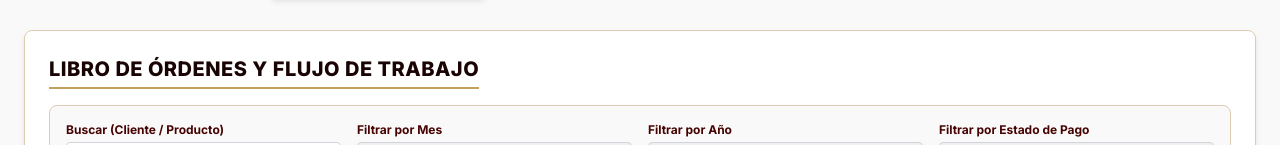
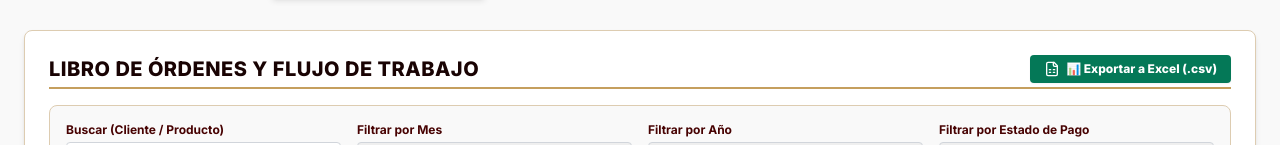
Before and after one commit to Tomased12/Ragucci-Sitema-nuevo, a React (Vite) app: page / in a window 1280 px wide. Both pictures are taken after a click on the button "REGISTRO GENERAL". Shown: the part 236-381 px from the top of the page. Built offline with nearby package versions, Linux system fonts and the light colour scheme; no server answers; the database is empty; a web font is replaced by a local one.

Commit message:
Agregar funcionalidad de exportar Registro de Órdenes y Balance Financiero a planillas Excel (.csv)

```diff
--- a/src/components/balance/BalanceDashboard.tsx
+++ b/src/components/balance/BalanceDashboard.tsx
@@ -15,8 +15,10 @@ import {
   Info,
   HelpCircle,
   Calculator,
-  CheckCircle2
+  CheckCircle2,
+  FileSpreadsheet
 } from 'lucide-react';
+import { exportBalanceToCSV } from '../../utils/exportCsv';
 
 interface ExplanationModalData {
   title: string;
@@ -238,9 +240,18 @@ export const BalanceDashboard: React.FC = () => {
 
   return (
     <div className="bg-white p-6 rounded-lg shadow-md border border-ragucci-border">
-      <h2 className="text-lg md:text-xl font-extrabold uppercase text-ragucci-primary border-b-2 border-ragucci-gold pb-1 mb-4 inline-block tracking-wide">
-        Balance de Rentabilidad Financiera
-      </h2>
+      <div className="flex flex-wrap items-center justify-between border-b-2 border-ragucci-gold pb-1 mb-4 gap-2">
+        <h2 className="text-lg md:text-xl font-extrabold uppercase text-ragucci-primary inline-block tracking-wide">
+          Balance de Rentabilidad Financiera
+        </h2>
+        <button
+          onClick={() => exportBalanceToCSV(filterMonth, filterYear, totals, costsBreakdown, totalGastosFijosPeriodo, gananciaNetaReal)}
+          className="flex items-center gap-1.5 bg-emerald-700 hover:bg-emerald-800 text-white text-xs font-extrabold py-1.5 px-3.5 rounded transition-all cursor-pointer shadow-sm"
+        >
+          <FileSpreadsheet className="w-4 h-4" />
+          <span>📊 Exportar Balance a Excel</span>
+        </button>
+      </div>
 
       {/* Filter Period */}
       <div className="grid grid-cols-1 md:grid-cols-2 gap-4 bg-white p-4 rounded-lg border border-ragucci-gold-light mb-6 shadow-sm">
--- a/src/components/orders/OrderTable.tsx
+++ b/src/components/orders/OrderTable.tsx
@@ -7,7 +7,8 @@ import { PaymentModal } from './PaymentModal';
 import { ClientHistoryModal } from '../clients/ClientHistoryModal';
 import { Modal } from '../common/Modal';
 import { MoneyInput } from '../common/MoneyInput';
-import { Search, Eye, Edit, Plus, Trash2, MessageCircle } from 'lucide-react';
+import { Search, Eye, Edit, Plus, Trash2, MessageCircle, FileSpreadsheet } from 'lucide-react';
+import { exportOrdersToCSV } from '../../utils/exportCsv';
 
 export const OrderTable: React.FC = () => {
   const { orders, saveOrderData, removeOrderData, setEditingOrderId, setActiveTab } = useApp();
@@ -102,9 +103,18 @@ export const OrderTable: React.FC = () => {
 
   return (
     <div className="bg-white p-6 rounded-lg shadow-md border border-ragucci-border">
-      <h2 className="text-lg md:text-xl font-extrabold uppercase text-ragucci-primary border-b-2 border-ragucci-gold pb-1 mb-4 inline-block tracking-wide">
-        Libro de Órdenes y Flujo de Trabajo
-      </h2>
+      <div className="flex flex-wrap items-center justify-between border-b-2 border-ragucci-gold pb-1 mb-4 gap-2">
+        <h2 className="text-lg md:text-xl font-extrabold uppercase text-ragucci-primary inline-block tracking-wide">
+          Libro de Órdenes y Flujo de Trabajo
+        </h2>
+        <button
+          onClick={() => exportOrdersToCSV(filteredOrders, `ragucci_ordenes_${filterYear}_${filterMonth}.csv`)}
+          className="flex items-center gap-1.5 bg-emerald-700 hover:bg-emerald-800 text-white text-xs font-extrabold py-1.5 px-3.5 rounded transition-all cursor-pointer shadow-sm"
+        >
+          <FileSpreadsheet className="w-4 h-4" />
+          <span>📊 Exportar a Excel (.csv)</span>
+        </button>
+      </div>
 
       {/* Filter Section */}
       <div className="bg-ragucci-bg p-4 rounded-lg border border-ragucci-gold-light mb-6">
--- /dev/null
+++ b/src/utils/exportCsv.ts
@@ -0,0 +1,105 @@
+import { Order } from '../types';
+
+export const exportOrdersToCSV = (orders: Order[], filename = 'ragucci_registro_ordenes.csv') => {
+  if (!orders || orders.length === 0) {
+    alert("No hay órdenes para exportar.");
+    return;
+  }
+
+  const headers = [
+    "N° Orden",
+    "Fecha",
+    "Cliente",
+    "Teléfono",
+    "DNI",
+    "Email",
+    "Productos / Detalle",
+    "Venta Total ($)",
+    "Seña / Pagado ($)",
+    "Saldo Pendiente ($)",
+    "Estado Cobro",
+    "Costos Totales ($)",
+    "Ganancia ($)"
+  ];
+
+  const rows = orders.map((o) => {
+    const prodsDesc = (o.products || []).map(p => p.description).join(' + ');
+    const rtwDesc = (o.rtwItems || []).map(r => `${r.desc} (x${r.qty})`).join(' + ');
+    const fullDesc = [prodsDesc, rtwDesc].filter(Boolean).join(' | ');
+
+    const isPagado = (o.saldo || 0) <= 0;
+
+    return [
+      o.id || '',
+      o.date || '',
+      `"${(o.client || '').replace(/"/g, '""')}"`,
+      `"${(o.phone || '').replace(/"/g, '""')}"`,
+      `"${(o.dni || '').replace(/"/g, '""')}"`,
+      `"${(o.email || '').replace(/"/g, '""')}"`,
+      `"${fullDesc.replace(/"/g, '""')}"`,
+      o.sale || 0,
+      (o.sale || 0) - (o.saldo || 0),
+      o.saldo || 0,
+      isPagado ? 'PAGADO' : 'CON SALDO PENDIENTE',
+      o.totalCost || 0,
+      o.profit || 0
+    ];
+  });
+
+  // UTF-8 BOM \uFEFF ensures Excel displays accents and special characters cleanly
+  const csvContent = '\uFEFF' + [headers.join(';'), ...rows.map(r => r.join(';'))].join('\n');
+
+  const blob = new Blob([csvContent], { type: 'text/csv;charset=utf-8;' });
+  const url = URL.createObjectURL(blob);
+  const link = document.createElement('a');
+  link.setAttribute('href', url);
+  link.setAttribute('download', filename);
+  document.body.appendChild(link);
+  link.click();
+  document.body.removeChild(link);
+  URL.revokeObjectURL(url);
+};
+
+export const exportBalanceToCSV = (
+  month: string,
+  year: string,
+  totals: { venta: number; saldoPendiente: number; costo: number; ganancia: number },
+  costsBreakdown: Record<string, number>,
+  gastosFijosTotal: number,
+  gananciaNetaReal: number,
+  filename = `ragucci_balance_${year}_${month}.csv`
+) => {
+  const headers = ["Concepto Financiero", "Monto ($ ARS)"];
+
+  const rows = [
+    ["PERÍODO", `${month === 'all' ? 'Todos los meses' : 'Mes ' + month} / ${year}`],
+    ["Venta Bruta Total", totals.venta],
+    ["Saldo Pendiente a Cobrar", totals.saldoPendiente],
+    ["Dinero Real Ingresado (Efectivo)", totals.venta - totals.saldoPendiente],
+    ["--- DESGLOSE DE COSTOS DIRECTOS ---", ""],
+    ["Telas (A Medida)", costsBreakdown.telas || 0],
+    ["Forrería", costsBreakdown.forreria || 0],
+    ["Mano de Obra Santiago (Sastre)", costsBreakdown.sastre || 0],
+    ["Mano de Obra Camiseros", costsBreakdown.camisero || 0],
+    ["Modistas / Arreglos", costsBreakdown.arreglos || 0],
+    ["Productos Terminados (RTW / Stock)", costsBreakdown.pterminado || 0],
+    ["Envíos", costsBreakdown.envios || 0],
+    ["Avíos / Embalaje", costsBreakdown.avios || 0],
+    ["Comisión Tomy", costsBreakdown.comision || 0],
+    ["--- GASTOS FIJOS Y RESULTADO ---", ""],
+    ["Gastos Fijos Estructura (Alquiler USD + Serv.)", Math.round(gastosFijosTotal)],
+    ["GANANCIA NETA REAL FINAL", Math.round(gananciaNetaReal)]
+  ];
+
+  const csvContent = '\uFEFF' + [headers.join(';'), ...rows.map(r => r.join(';'))].join('\n');
+
+  const blob = new Blob([csvContent], { type: 'text/csv;charset=utf-8;' });
+  const url = URL.createObjectURL(blob);
+  const link = document.createElement('a');
+  link.setAttribute('href', url);
+  link.setAttribute('download', filename);
+  document.body.appendChild(link);
+  link.click();
+  document.body.removeChild(link);
+  URL.revokeObjectURL(url);
+};
```
